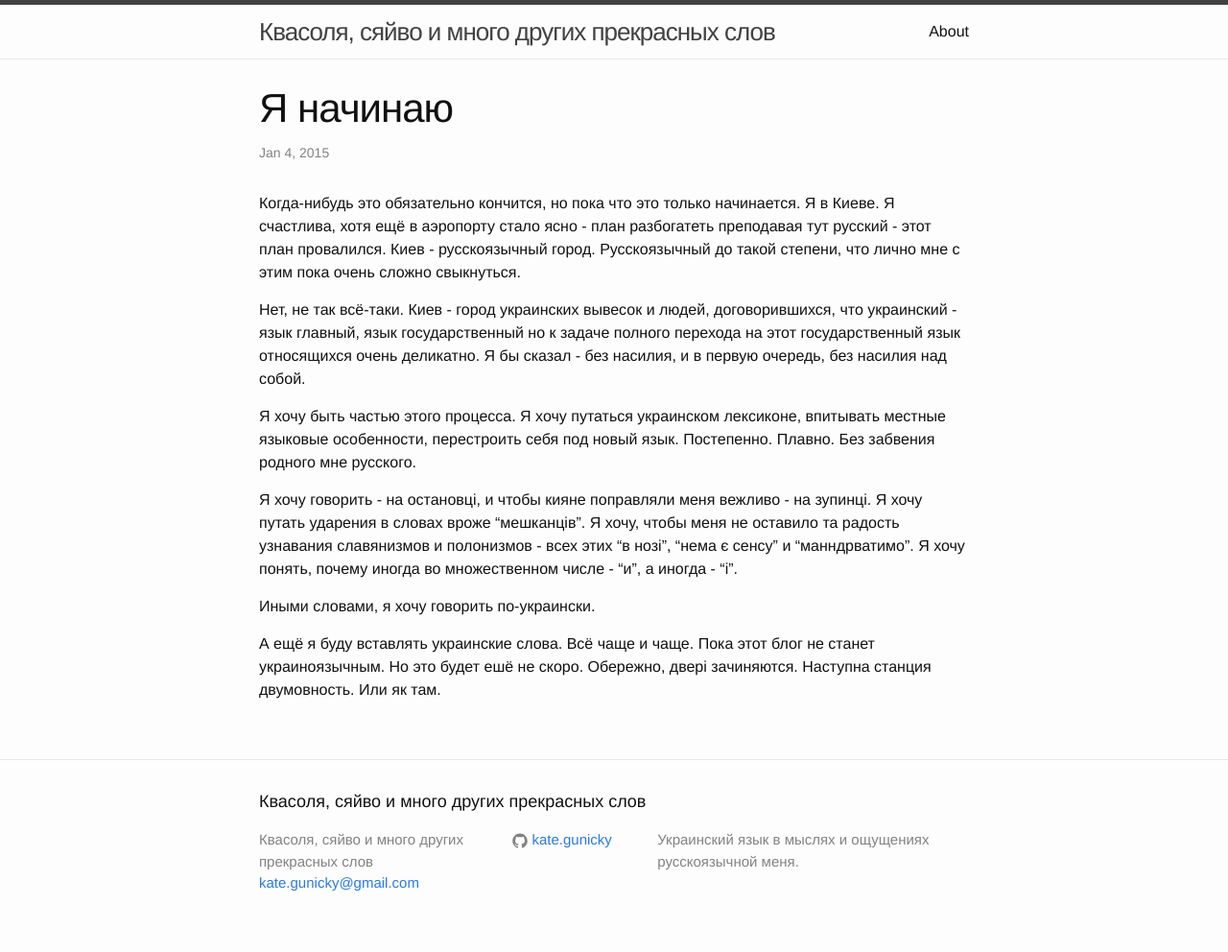
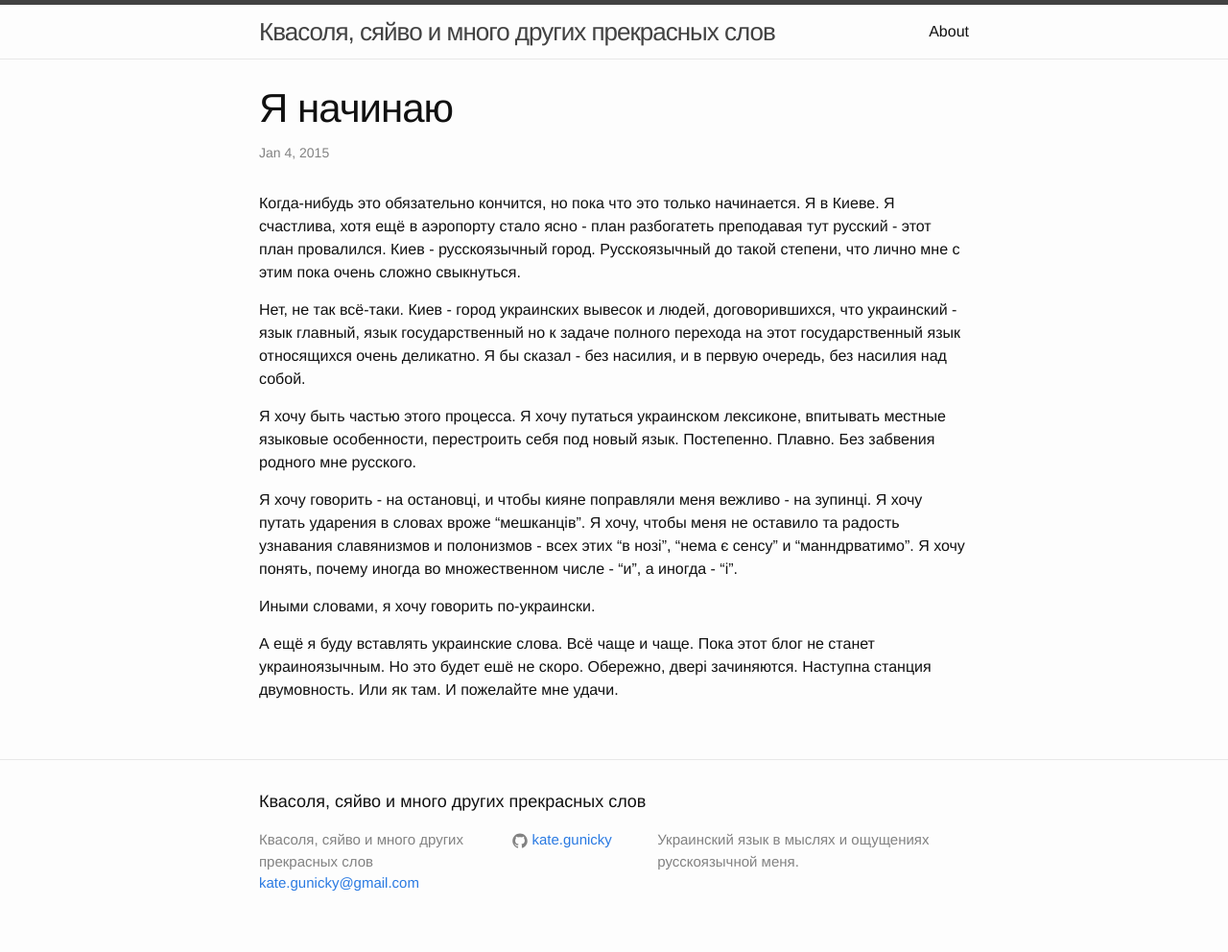
Before and after one commit to kategunicky/kvasolya, a Jekyll site: the page built from _posts/2015-01-04-welcome-to-jekyll.markdown, in a window 1280 px wide. Shown: the whole page at 96% size. Built offline with Jekyll 4.4.1, drawn with Linux system fonts in a browser that asks for light colours.

Commit message:
one last phrase

```diff
--- a/_posts/2015-01-04-welcome-to-jekyll.markdown
+++ b/_posts/2015-01-04-welcome-to-jekyll.markdown
@@ -30,3 +30,4 @@ categories: jekyll update
 А ещё я буду вставлять украинские слова. Всё чаще и чаще.
 Пока этот блог не станет украиноязычным. Но это будет ешё не скоро.
 Обережно, дверi зачиняются. Наступна станция двумовность. Или як там.
+И пожелайте мне удачи.
```
